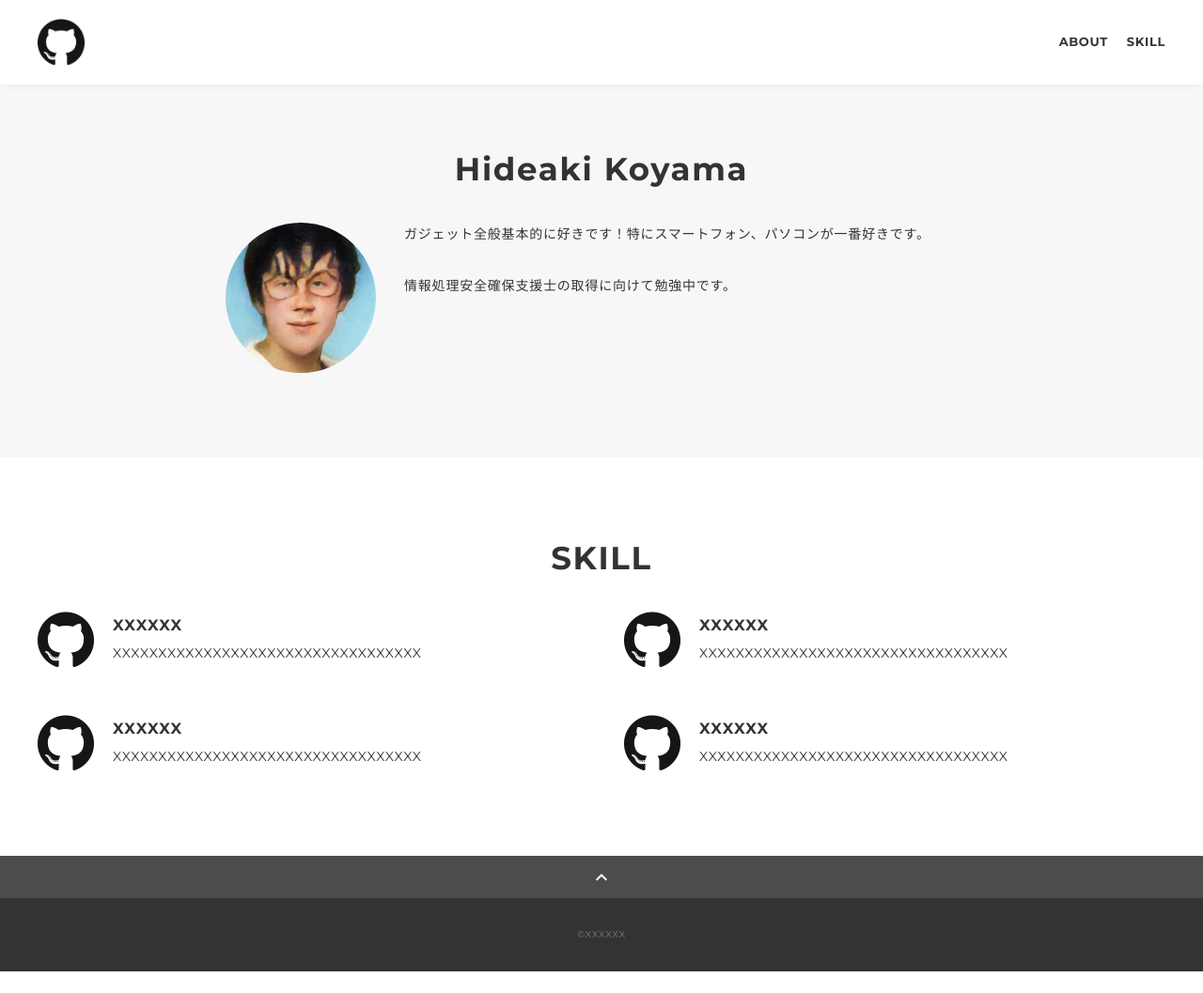
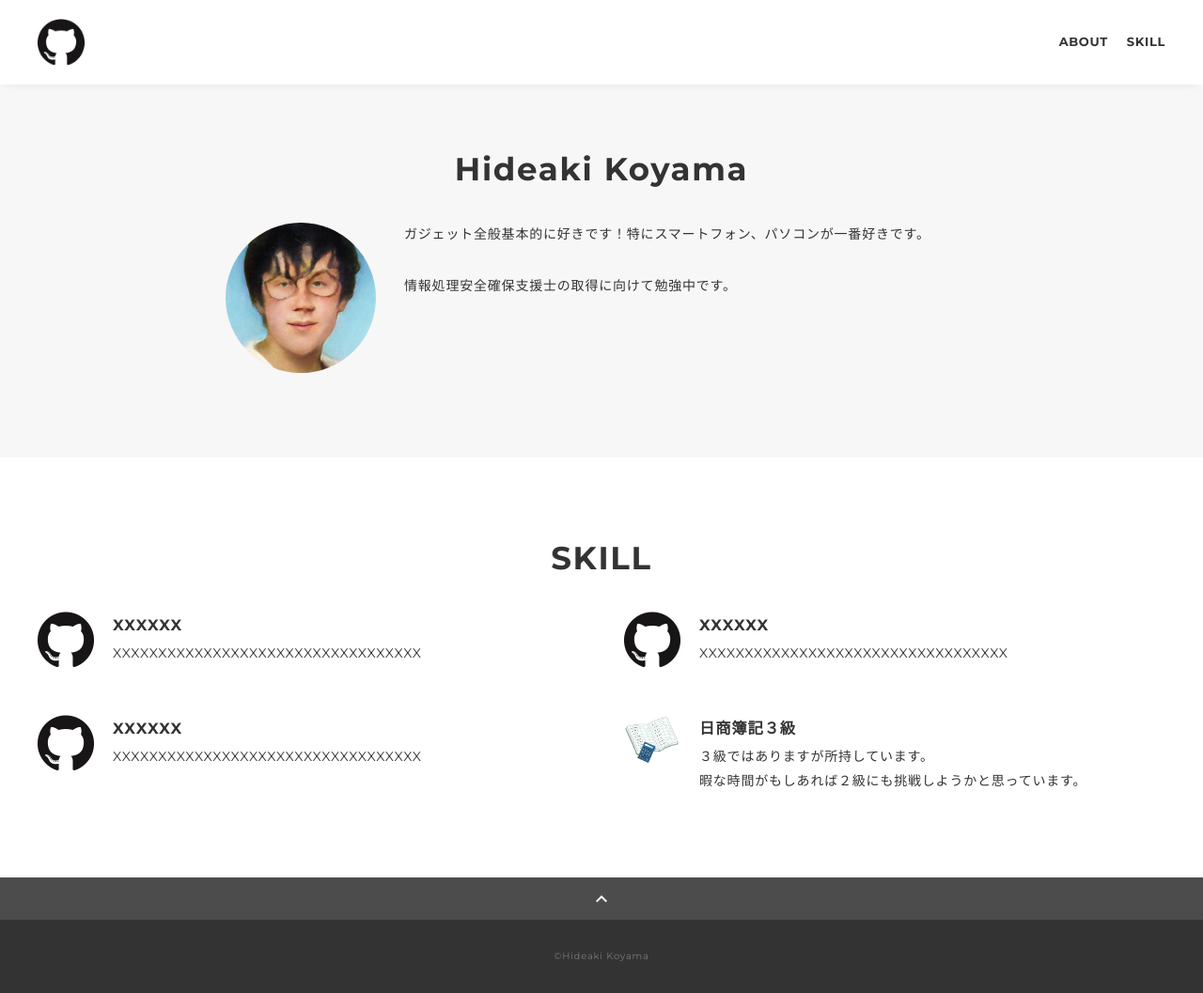
Before and after one commit to hk66ms/portfolio, a plain HTML site: page docs/index.html in a window 1280 px wide. Shown: the whole page at 94% size. Before the commit the page ends 1034 px from the top, so only its background shows below. Drawn offline with nearby package versions, Linux system fonts and the light colour scheme.

Commit message:
bookkeeping

```diff
--- a/docs/index.html
+++ b/docs/index.html
@@ -7,9 +7,9 @@
 <meta property="og:type" content="website" />
 <meta property="og:title" content=Koyama's portfolio" />
 <!-- <meta property="og:url" content="dummyurl" /> -->
-<meta property="og:description" content="小山秀陽の自己紹介サイトです。" />
+<meta property="og:description" content="H.Kの自己紹介サイトです。" />
 <meta property="og:image" content="img/ogp.png" />
-<meta name="description" content="小山秀陽の自己紹介サイトです。" />
+<meta name="description" content="H.Kの自己紹介サイトです。" />
 <title>Hideaki Koyama ポートフォリオ</title>
 <link rel="preconnect" href="https://fonts.gstatic.com" />
 <link
@@ -90,11 +90,12 @@
 						</div>
 						<div class="skill-item">
 							<p class="skill-img">
-								<img src="img/github.png" alt="logo" />
+								<img src="img/bookkeeping.png" alt="logo" />
 							</p>
 							<div class="skill-body">
-								<h3 class="skill-name">XXXXXX</h3>
-								<p class="skill-text">XXXXXXXXXXXXXXXXXXXXXXXXXXXXXXXXXX</p>
+								<h3 class="skill-name">日商簿記３級</h3>
+								<p class="skill-text">３級ではありますが所持しています。<br>
+								暇な時間がもしあれば２級にも挑戦しようかと思っています。</p>
 							</div>
 						</div>
 					</div>
@@ -106,7 +107,7 @@
 			</div>
 
 			<footer class="footer">
-				<div class="copyright">&copy;XXXXXX</div>
+				<div class="copyright">&copy;Hideaki Koyama</div>
 			</footer>
 		</main>
 	</div>
```
Also changed, not shown: docs/img/bookkeeping.png (added).
